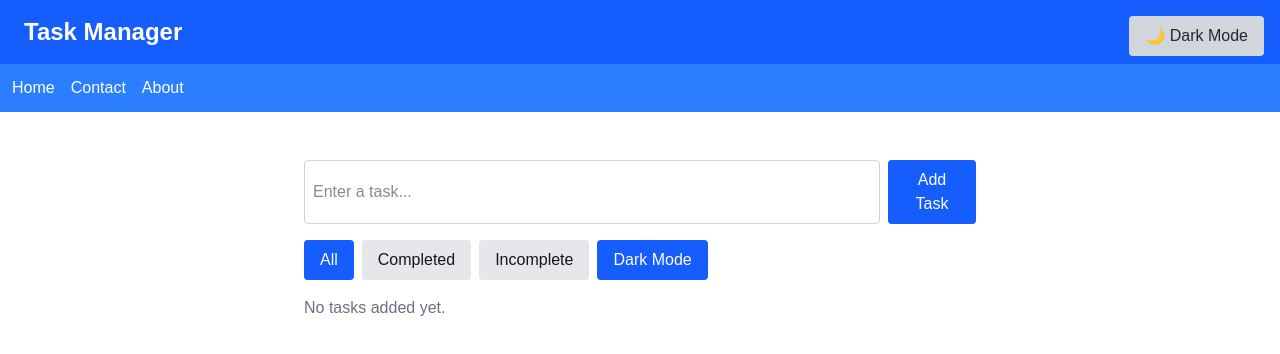
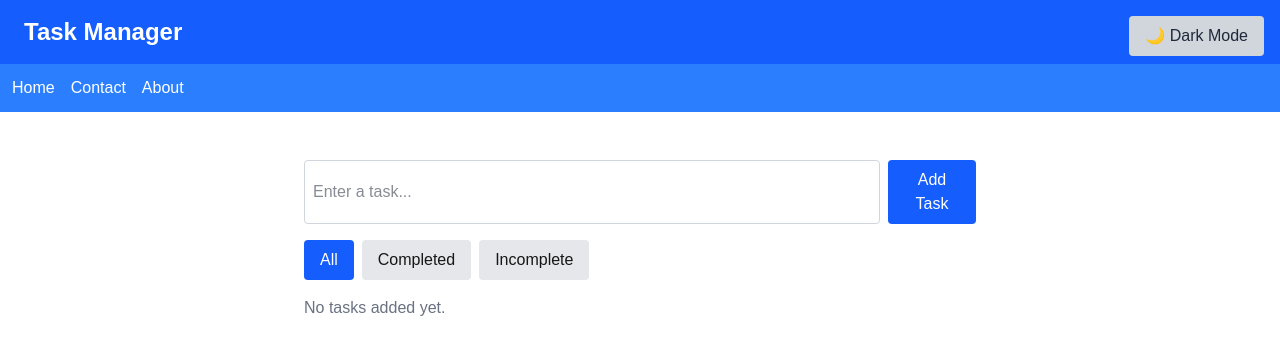
Before and after one commit to JediWebDev/task-management-app, a Next.js app in the folder task-management-app/: page / in a window 1280 px wide. Shown: the top 354 px of the page. Built offline with nearby package versions, Linux system fonts and the light colour scheme.

Commit message:
Update TaskFilter.js

```diff
--- a/task-management-app/src/components/TaskFilter.js
+++ b/task-management-app/src/components/TaskFilter.js
@@ -20,13 +20,7 @@ export default function TaskFilter({ filter, setFilter }) {
         onClick={() => setFilter("incomplete")}
       >
         Incomplete
-      </button>
-      {/* Add dark mode support to filter buttons */}
-    <button
-    className={`px-4 py-2 rounded ${
-      filter === "all" ? "bg-blue-600 text-white" : "bg-gray-200 dark:bg-gray-700 dark:text-white"
-    }`}
-   >Dark Mode</button>
+        </button>
     </div>
   );
 }
```
